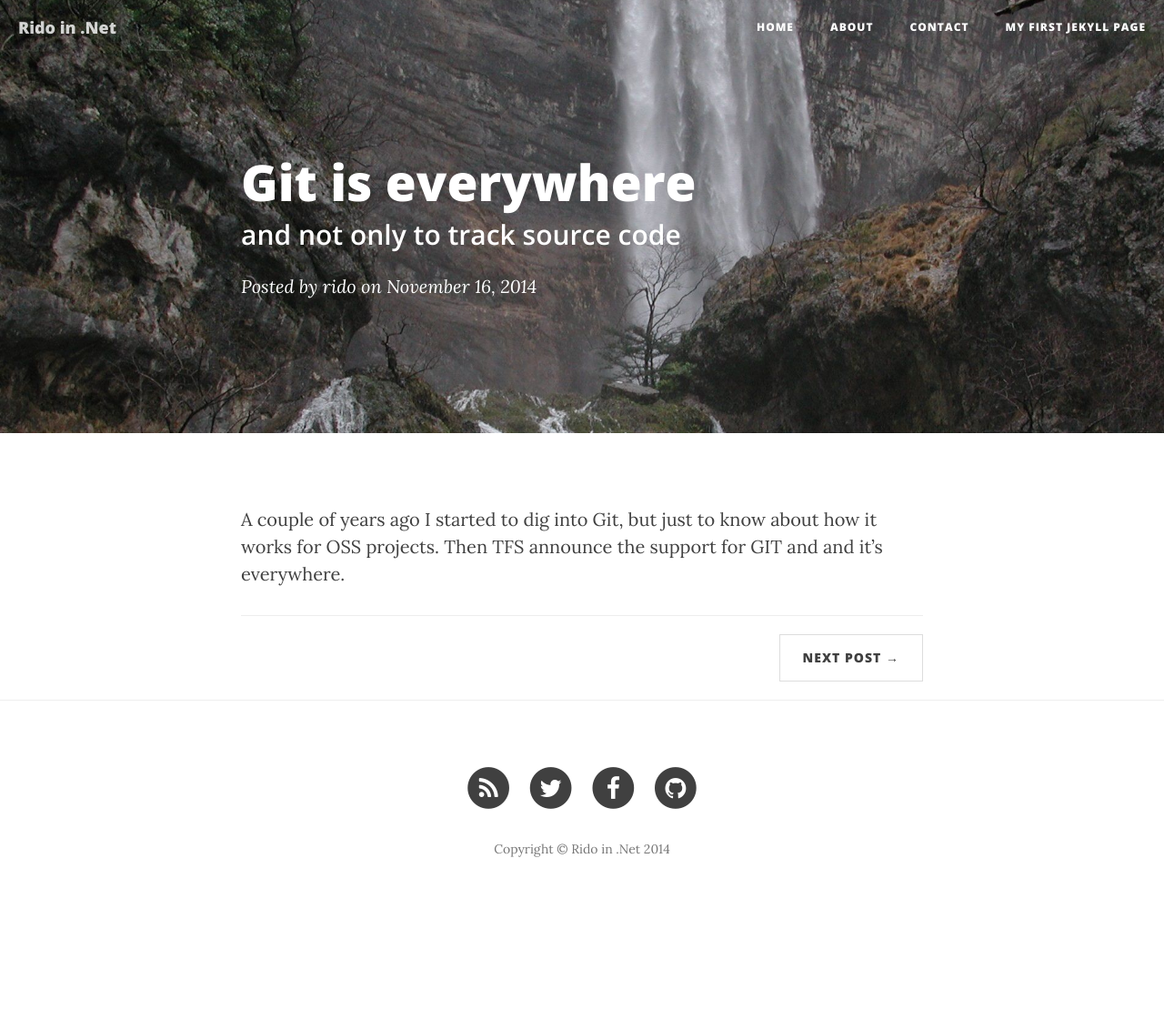
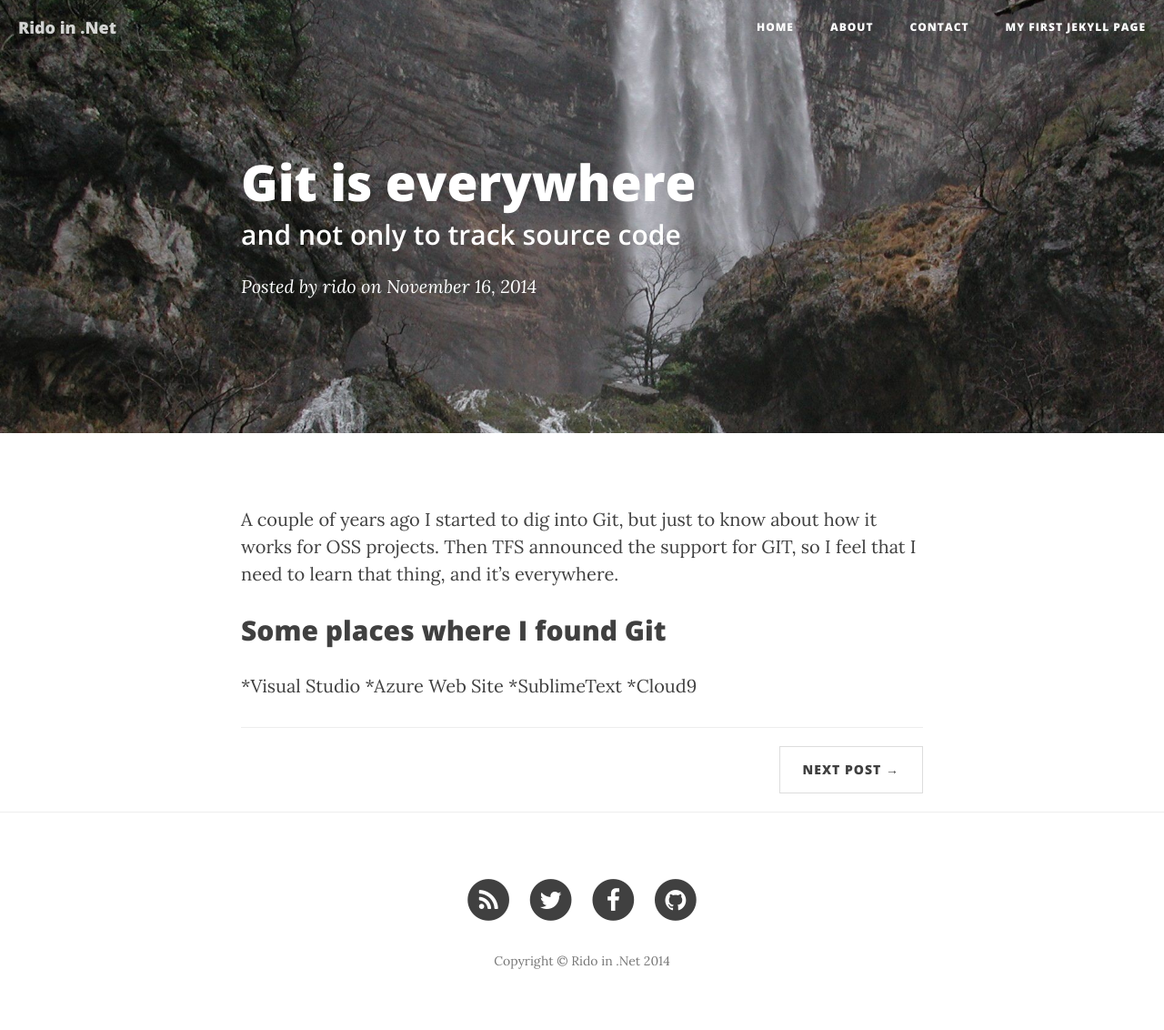
Before and after one commit to rido-min/ridomin.github.io, a Jekyll site: the page built from _posts/2014-11-16-git-is-everywhere.md, in a window 1280 px wide. Shown: the whole page at 91% size. Built offline with Jekyll 4.4.1, drawn with Linux system fonts in a browser that asks for light colours; nearby versions of some CDN libraries; before the commit the page ends 1009 px from its top, so only the background shows below that.

Commit message:
editing post

```diff
--- a/_posts/2014-11-16-git-is-everywhere.md
+++ b/_posts/2014-11-16-git-is-everywhere.md
@@ -6,4 +6,12 @@ author:	rido
 header-img: img/cascade2.jpg
 ---
 
-A couple of years ago I started to dig into Git, but just to know about how it works for OSS projects. Then TFS announce the support for GIT and and it's everywhere.
+A couple of years ago I started to dig into Git, but just to know about how it works for OSS projects. Then TFS announced the support for GIT, so I  feel that I need to learn that thing, and it's everywhere.
+
+Some places where I found Git
+-----------------------------
+
+*Visual Studio
+*Azure Web Site
+*SublimeText
+*Cloud9
```
Also changed, not shown: 1 other file.
